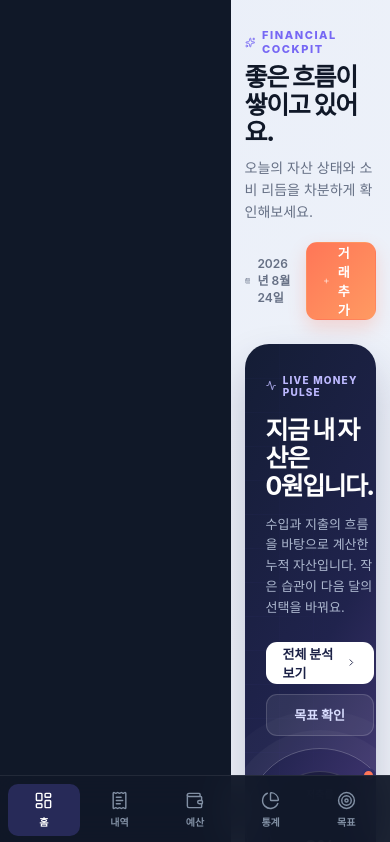
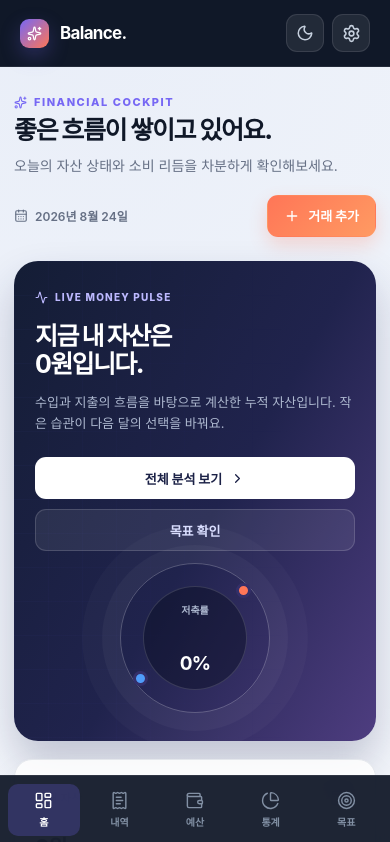
Before and after one commit to gyeonggumun/balance-dashboard, a React (Vite) app: page / in a window 390 px wide. Shown: the top 842 px of the page. Built offline with nearby package versions, Linux system fonts and the light colour scheme.

Commit message:
fix(layout) : 모바일 사이드바 잔상 제거

```diff
--- a/src/styles/global.css
+++ b/src/styles/global.css
@@ -334,6 +334,7 @@ button { cursor: pointer; }
 }
 
 @media (max-width: 820px) {
+  .app-container { display: block; min-height: 100dvh; }
   .sidebar { display: none; }
   .mobile-header { display: flex; align-items: center; justify-content: space-between; padding: 14px 20px; background: var(--nav-bg); border-bottom: 1px solid rgba(255, 255, 255, 0.08); }
   .mobile-brand { color: #fff; font-size: 17px; letter-spacing: -0.04em; }
```
